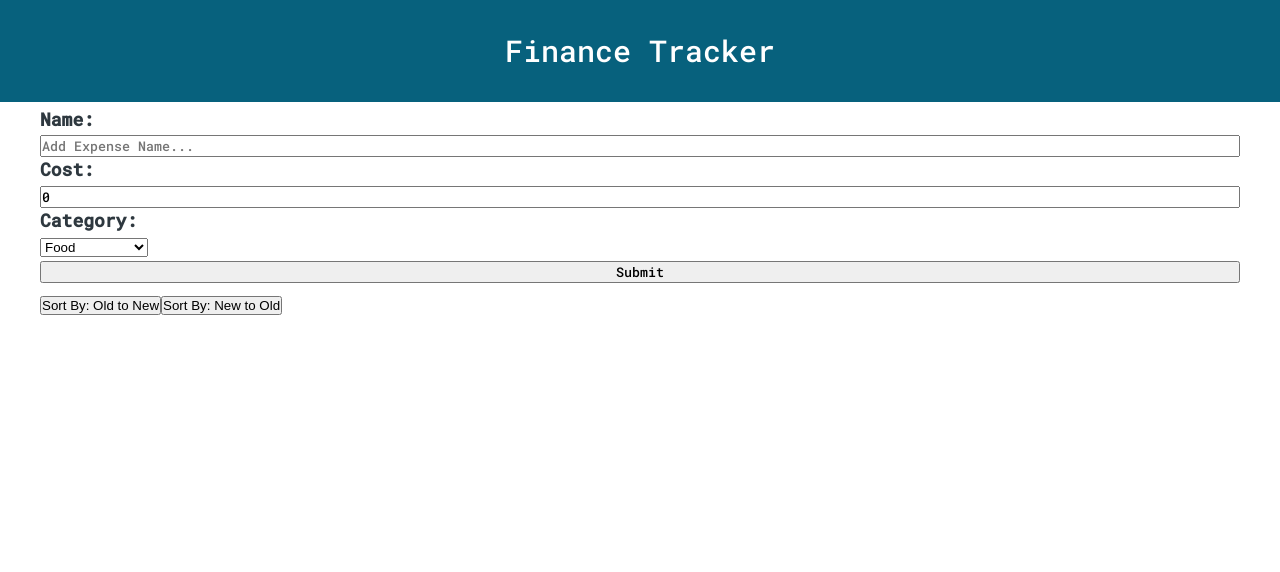
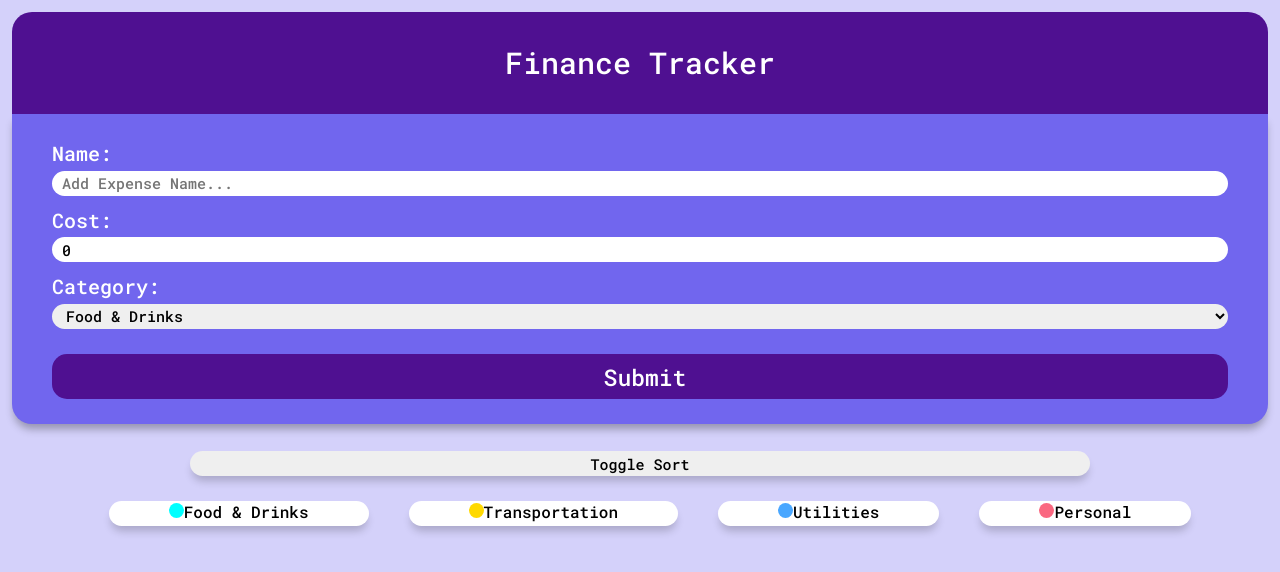
Before and after one commit to markliu2002/PersonalFinanceTracker, a React (Create React App) app: page / in a window 1280 px wide. Shown: the top 572 px of the page. Built offline with nearby package versions, Linux system fonts and the light colour scheme.

Commit message:
updated UI

```diff
--- a/src/App.css
+++ b/src/App.css
@@ -7,7 +7,7 @@
 body {
   font-family: 'Roboto Mono', monospace;
   line-height: 1.4;
-  background-color: #fff;
+  background-color:	#d4d1fa;
 }
 
 a {
@@ -15,46 +15,275 @@ a {
   text-decoration: none;
 }
 
+.topSection {
+  background-color: #d4d1fa;
+}
+
+.header {
+  margin-top: 12px;
+  margin-bottom: 0px;
+  margin-left: 12px;
+  margin-right: 12px;
+
+  border-top-left-radius: 20px;
+  border-top-right-radius: 20px;
+  background-color: #4f1091;
+  color: #fff;
+  font-size: 30px;
+  font-weight: normal;
+  text-align: center;
+  padding: 30px;
+}
+
 .addExpenseDiv {
-  padding: 5px 40px;
+  margin-top: 0px;
+  margin-bottom: 12px;
+  margin-left: 12px;
+  margin-right: 12px;
+
+  padding: 15px 40px;
+  border-bottom-left-radius: 20px;
+  border-bottom-right-radius: 20px;
+  background-color:  #7166ee;
+  -webkit-box-shadow: 0px 7px 9px -2px rgba(0,0,0,0.35);
+  -moz-box-shadow: 0px 7px 9px -2px rgba(0,0,0,0.35);
+  box-shadow: 0px 7px 9px -2px rgba(0,0,0,0.30);
 }
 
 form {
-  background-color: #fff;
-  clear: both;
-  color: #2E383F;
-  font-size: large;
-  font-weight: bold;
+  color: #fff;
+  font-size: 20px;
+}
+
+label {
+  display: block;
+  margin-top: 10px;
+}
+
+input {
+  border-radius: 15px;
+  border-style: none;
+  padding-left: 10px;
+  height: 25px;
+  font-family: 'Roboto Mono', monospace;
+  font-size: 15px;
   width: 100%;
 }
 
-input {
+select {
+  border-radius: 15px;
+  border-style: none;
+  padding-left: 10px;
+  height: 25px;
   font-family: 'Roboto Mono', monospace;
+  font-size: 15px;
   width: 100%;
-  clear: both;
 }
 
-.ExpenseItemDate {
-
-  /*flex: 1;*/
-  order: 1;
+input[type=submit] {
+  background-color: #4f1091;
+  color: #fff;
+  font-size: 23px;
+  height: 45px;
+  margin-top: 25px;
+  margin-bottom: 10px; /*matches the first labels margin-top: 10px; */
 }
 
-.ExpenseItemName {
-  /*flex: 1;*/
-  order: 2;
+.sortBtn {
+  font-size: 15px;
+  font-family: 'Roboto Mono', monospace;
+  border-radius: 15px;
+  border-style: none;
+  margin: 10px 30px;
+  padding: 0px;
+  height: 25px;
+
+  flex: 1;
+  -webkit-box-shadow: 0px 7px 9px -2px rgba(0,0,0,0.25);
+  -moz-box-shadow: 0px 7px 9px -2px rgba(0,0,0,0.25);
+  box-shadow: 0px 7px 9px -2px rgba(0,0,0,0.20);
 }
 
-.ExpenseItemCat {
-  /*flex: 1;*/
-  order: 3;
+
+
+.legend {
+  list-style: none;
+  display: flex;
+  flex-wrap: wrap;
+  justify-content: center;
 }
 
-.ExpenseItemCost {
-  /*flex: 0.25;*/
-  order: 4;
+.legend li {
+  float: left; margin-right: 10px;
 }
 
+.FoodLegendIcon {
+  background-color: #fff;
+  font-family: 'Roboto Mono', monospace;
+  border-radius: 15px;
+  border-style: none;
+  margin: 10px 30px;
+  padding: 0px 60px;
+  height: 25px;
+
+  /* flex: 1; */
+  -webkit-box-shadow: 0px 7px 9px -2px rgba(0,0,0,0.25);
+  -moz-box-shadow: 0px 7px 9px -2px rgba(0,0,0,0.25);
+  box-shadow: 0px 7px 9px -2px rgba(0,0,0,0.20);
+}
+
+.Fooddot {
+  border-radius: 50%;
+  height: 15px;
+  width: 15px;
+  background-color: aqua;
+  display: inline-block;
+}
+
+.TransportLegendIcon {
+  background-color: #fff;
+  font-family: 'Roboto Mono', monospace;
+  border-radius: 15px;
+  border-style: none;
+  margin: 10px 30px;
+  padding: 0px 60px;
+  height: 25px;
+
+  /* flex: 1; */
+  -webkit-box-shadow: 0px 7px 9px -2px rgba(0,0,0,0.25);
+  -moz-box-shadow: 0px 7px 9px -2px rgba(0,0,0,0.25);
+  box-shadow: 0px 7px 9px -2px rgba(0,0,0,0.20);
+}
+
+.Transportdot {
+  border-radius: 50%;
+  height: 15px;
+  width: 15px;
+  background-color: rgb(255, 217, 0);
+  display: inline-block;
+}
+
+.UtilLegendIcon {
+  background-color: #fff;
+  font-family: 'Roboto Mono', monospace;
+  border-radius: 15px;
+  border-style: none;
+  margin: 10px 30px;
+  padding: 0px 60px;
+  height: 25px;
+
+  /* flex: 1; */
+  -webkit-box-shadow: 0px 7px 9px -2px rgba(0,0,0,0.25);
+  -moz-box-shadow: 0px 7px 9px -2px rgba(0,0,0,0.25);
+  box-shadow: 0px 7px 9px -2px rgba(0,0,0,0.20);
+}
+
+.Utildot {
+  border-radius: 50%;
+  height: 15px;
+  width: 15px;
+  background-color: rgb(73, 167, 255);
+  display: inline-block;
+}
+
+.PersonalLegendIcon {
+  background-color: #fff;
+  font-family: 'Roboto Mono', monospace;
+  border-radius: 15px;
+  border-style: none;
+  margin: 10px 30px;
+  padding: 0px 60px;
+  height: 25px;
+
+  /* flex: 1; */
+  -webkit-box-shadow: 0px 7px 9px -2px rgba(0,0,0,0.25);
+  -moz-box-shadow: 0px 7px 9px -2px rgba(0,0,0,0.25);
+  box-shadow: 0px 7px 9px -2px rgba(0,0,0,0.20);
+}
+
+.Personaldot {
+  border-radius: 50%;
+  height: 15px;
+  width: 15px;
+  background-color: rgb(250, 104, 129);
+  display: inline-block;
+}
+
+
+
+
+
 .sortingDiv {
-  padding: 5px 40px;
+  display: flex;
+  padding: 5px 160px;
 }
+
+
+
+
+
+
+
+.expenseItem {
+  display: flex;                  /* establish flex container */
+  flex-direction: row;            /* default value; can be omitted */
+  flex-wrap: nowrap;              /* default value; can be omitted */
+  justify-content: space-between; /* switched from default (flex-start, see below) */
+  /* background:#F5F5F5; */
+  border-radius: 15px;
+  border-style: none;
+  margin: 18px 30px;
+  padding: 0px 0px;
+  height: 20%;
+
+  -webkit-box-shadow: 0px 7px 9px -2px rgba(0,0,0,0.35);
+  -moz-box-shadow: 0px 7px 9px -2px rgba(0,0,0,0.35);
+  box-shadow: 0px 7px 9px -2px rgba(0,0,0,0.25);
+}
+
+.colourStripe {
+  /* color: #fff; */
+  border: none;
+  width: 40px;
+  height: 100%;
+  border-top-left-radius: 10px;
+  border-bottom-left-radius: 10px;
+  cursor: pointer;
+  float: left;
+}
+
+/*Had to seperate ExpenseMainSection and ExpenseButtonSection in the ExpenseItem so we can do this and still have the button take up 100% of its side*/
+.ExpenseMainSection {
+  padding: 10px;
+}
+
+
+#FoodexpenseItem {
+  background-color: aqua;
+}
+
+#TransportexpenseItem {
+  background-color: rgb(255, 217, 0);
+}
+
+#UtilexpenseItem {
+  background-color: rgb(73, 167, 255);
+}
+
+
+#PersonalexpenseItem {
+  background-color: rgb(250, 104, 129);
+}
+
+
+.deleteBtn {
+  background: #ff0000;
+  color: #fff;
+  border: none;
+  width: 40px;
+  height: 100%;
+  border-top-right-radius: 10px;
+  border-bottom-right-radius: 10px;
+  cursor: pointer;
+  float: right;
+}
--- a/src/App.js
+++ b/src/App.js
@@ -1,35 +1,18 @@
+// MAIN APP COMPONENT
 import React from 'react';
 
 import Header from './components/Header';
 import AddExpense from './components/AddExpense';
+import Legend from './components/Legend';
 import Sorting from './components/Sorting';
 import Expenses from './components/Expenses';
-
 
 import './App.css';
 
 class App extends React.Component {
 
   state = {
-    expenses: [
-      /*
-      {
-        name: 'Tesla',
-        cost: 35000,
-        category: 'Transportation'
-      },
-      {
-        name: 'Electricity',
-        cost: 100,
-        category: 'Utilities'
-      },
-      {
-        name: 'Massage',
-        cost: 80,
-        category: 'Personal'
-      },
-      */
-    ],
+    expenses: [],
   }
 
 
@@ -43,11 +26,24 @@ class App extends React.Component {
       category: category,
       date: date,
     }
-    console.log(newExpense);
+
+    if(newExpense.category === 'Food & Drinks') {
+      alert('ITS Food & Drinks FAM')
+    }
+    else if(newExpense.category === 'Transportation') {
+      alert('ITS Transportation FAM')
+    }
+    else if(newExpense.category === 'Utilities') {
+      alert('ITS Utilities FAM')
+    }
+    else {
+      alert('ITS PERSONAL FAM')
+    }
+
     this.setState(
       { expenses: [...this.state.expenses, newExpense] }
     );
-    console.log(this.state.expenses);
+
   }
 
   // Have to put this delExpense function is App.js cuz if we put it in Expense.js, that is just the array component that holds all the ExpenseItems. This App.js is the actual UI. We need to pass this function from here (b/c the UI will be changed for every delete) to Expense.js (b/c the array will be changed for every delete) then to ExpenseItem.js (where the actual delete button is)
@@ -59,32 +55,30 @@ class App extends React.Component {
     );
   }
 
-  sortNewToOld = () => {
+  reverseSort = () => {
     alert('CLICKED sort NEW to old')
     const {expenses} = this.state
-    let newExpenses = expenses.reverse() // Currently these buttons do the same thing
-    this.setState(
-      {expenses: newExpenses}
-    );
-  }
-
-  sortOldToNew = () => {
-    alert('CLICKED sort OLD to new')
-    const {expenses} = this.state
-    let newExpenses = expenses.reverse() // Currently these buttons do the same thing
+    let newExpenses = expenses.reverse() // Reverses order
     this.setState(
       {expenses: newExpenses}
     );
   }
 
 
+
+
   render() {
     return (
       <div className="App">
-        <Header />
-        <AddExpense addExpense={this.addExpense} />
-        <Sorting sortNewToOld={this.sortNewToOld} sortOldToNew={this.sortOldToNew}/>
-        <Expenses expenses={this.state.expenses} delExpense={this.delExpense}/>
+        <div className="topSection">
+          <Header />
+          <AddExpense addExpense={this.addExpense} />
+        </div>
+        <div className="bottomSection">
+          <Sorting reverseSort={this.reverseSort}/>
+          <Legend />
+          <Expenses expenses={this.state.expenses} delExpense={this.delExpense}/>
+        </div>
       </div>
     );
   }
--- a/src/components/AddExpense.js
+++ b/src/components/AddExpense.js
@@ -1,4 +1,4 @@
-// THIS COMPONENT IS THE FORM ABOVE THE LIST OF ALL THE USER's EXPENSES
+// ADDING EXPENSES COMPONENT
 
 import React, { Component } from 'react';
 import moment from 'moment';
@@ -8,7 +8,7 @@ export class AddExpense extends Component {
   state = {
     name: '',
     cost: 0,
-    category: 'Food',
+    category: 'Food & Drinks',
     date: moment().format('MMMM Do YYYY, h:mm:ss a'),
   }
 
@@ -50,7 +50,7 @@ export class AddExpense extends Component {
       this.setState({
         name: '',
         cost: 0,
-        category: 'Food',
+        category: 'Food & Drinks',
         date: moment().format('MMMM Do YYYY, h:mm:ss a'),
       });
     } else {
@@ -70,7 +70,7 @@ export class AddExpense extends Component {
           placeholder="Add Expense Name..."
           value={this.state.name}
           onChange={this.handleNameChange} // React ships with a number of synthetic events that work across all browsers. One of these is onChange which will capture any changes to our input box. need to add an onChange handler and update the state b/c when we start typing in the textbox, the title in the state is going to have whatever we type inside of it.
-          /><br />
+          />
 
           <label>Cost:</label>
           <input
@@ -79,16 +79,15 @@ export class AddExpense extends Component {
           placeholder="Add Expense Cost..."
           value={this.state.cost}
           onChange={this.handleCostChange} // React ships with a number of synthetic events that work across all browsers. One of these is onChange which will capture any changes to our input box. need to add an onChange handler and update the state b/c when we start typing in the textbox, the title in the state is going to have whatever we type inside of it.
-          /><br />
+          />
 
           <label>Category:</label>
-          <br />
           <select value={this.state.category} onChange={this.handleCatChange} style={{flex:'1'}}>
-            <option value="Food" >Food</option>
+            <option value="Food & Drinks" >Food & Drinks</option>
             <option value="Transportation" >Transportation</option>
             <option value="Utilities" >Utilities</option>
             <option value="Personal" >Personal</option>
-          </select><br />
+          </select>
 
           <input
           type="submit"
--- a/src/components/ExpenseItem.js
+++ b/src/components/ExpenseItem.js
@@ -1,4 +1,4 @@
-// THIS COMPONENT IS AN INDIVIDUAL EXPENSE ITEM. EACH RECTANGLE
+// INDIVIDUAL EXPENSE ITEM (rectange log) COMPONENT
 
 import React, { Component } from 'react';
 
@@ -8,42 +8,35 @@ export class ExpenseItem extends Component {
     this.props.delExpense(this.props.expense.date);
   }
 
+  // method to set the id name depending on this.props.expense.category
+  _setIdName() {
+    if (this.props.expense.category === 'Food & Drinks')
+      return "FoodexpenseItem";
+    else if (this.props.expense.category === 'Transportation')
+      return "TransportexpenseItem";
+    else if (this.props.expense.category === 'Utilities')
+      return "UtilexpenseItem";
+    else
+      return "PersonalexpenseItem";
+  }
+
   render() {
     return (
-      <div style={itemStyle}>
-        <h2 className="ExpenseItemDate">{this.props.expense.date}</h2>
-        <h2 className="ExpenseItemName">{this.props.expense.name}</h2>
-        <h2 className="ExpenseItemCat">{this.props.expense.category}</h2>
-        <h2 className="ExpenseItemCost">${this.props.expense.cost} <button style={btnStyle} onClick={this.handleDelete}> X </button></h2>
+      // each expense item has the same general form so they call have className="expenseItem". What changes is their background color, so depending on the props.category, their id will be different, and then is App.css, different id's wil have different background colors. Set id to the _setIdName() method
+      <div className="expenseItem"  >
+        <div>
+          <p className="colourStripe" id={this._setIdName()}></p>
+        </div>
+        <div className="ExpenseMainSection">
+          <p className="ExpenseItemText">{this.props.expense.date} {'    '}  {this.props.expense.name} ${this.props.expense.cost}</p>
+        </div>
+        <div className="ExpenseButtonSection">
+          <button className="deleteBtn" onClick={this.handleDelete}> X </button>
+        </div>
+
       </div>
     );
   }
 }
 
-
-
-const itemStyle = {
-  display: 'flex',                  /* establish flex container */
-  flexDirection: 'row',            /* default value; can be omitted */
-  flexWrap: 'nowrap',              /* default value; can be omitted */
-  justifyContent: 'space-between', /* switched from default (flex-start, see below) */
-
-  background: '#F5F5F5',
-  borderRadius: '15px',
-  borderStyle: 'solid',
-  margin: '5px 30px',
-  padding: '10px 20px',
-}
-
-const btnStyle = {
-  background: '#ff0000',
-  color: '#fff',
-  border: 'none',
-  width: '40%',
-  height: '50%',
-  borderRadius: '10px',
-  cursor: 'pointer',
-  float: 'right'
-}
-
 export default ExpenseItem
--- a/src/components/Expenses.js
+++ b/src/components/Expenses.js
@@ -1,4 +1,4 @@
-// THIS COMPONENT IS JUST AN ARRAY OF ALL THE ExpenseItems
+// ARRAY OF ALL THE ExpenseItems COMPONENT
 
 import React, { Component } from 'react';
 import ExpenseItem from './ExpenseItem';
--- a/src/components/Header.js
+++ b/src/components/Header.js
@@ -1,11 +1,11 @@
-// THIS COMPONENT IS THE HEADER THAT SAYS 'Finance Tracker'
+// HEADER COMPONENT
 
 import React from 'react'
 
 export default function Header() {
   return (
     <div>
-      <header style={headerStyle}>
+      <header className="header">
         Finance Tracker
       </header>
     </div>
@@ -13,15 +13,3 @@ export default function Header() {
 }
 
 // CAN USE VARIABLES FOR STYLING, we don't need {{}} only need {}. The style of the Header is set to this
-const headerStyle = {
-  backgroundColor: '#07617D',
-  color: '#fff',
-  fontSize: '30px',
-  fontWeight: 'normal',
-  textAlign: 'center',
-  padding: '30px'
-// #F9A828 < mustard yellow
-// #ECECEB < white
-// #07617D < navy blue
-// #2E383F < dark blue
-}
--- /dev/null
+++ b/src/components/Legend.js
@@ -0,0 +1,29 @@
+import React from 'react'
+
+export default function Legend() {
+  return (
+    <ul className="legend">
+
+      <li className="FoodLegendIcon">
+        <span class="Fooddot"></span>
+        Food & Drinks
+      </li>
+
+      <li className="TransportLegendIcon">
+        <span class="Transportdot"></span>
+        Transportation
+      </li>
+
+      <li className="UtilLegendIcon">
+        <span class="Utildot"></span>
+        Utilities
+      </li>
+
+      <li className="PersonalLegendIcon">
+        <span class="Personaldot"></span>
+        Personal
+      </li>
+
+    </ul>
+  )
+}
--- a/src/components/Sorting.js
+++ b/src/components/Sorting.js
@@ -1,3 +1,4 @@
+// SORTING BUTTONS COMPONENT
 import React, { Component } from 'react'
 
 export class Sorting extends Component {
@@ -5,8 +6,7 @@ export class Sorting extends Component {
   render() {
     return (
       <div className="sortingDiv">
-          <button onClick={this.props.sortOldToNew} style={{flex:'1'}}>Sort By: Old to New</button>
-          <button onClick={this.props.sortNewToOld} style={{flex:'1'}}>Sort By: New to Old</button>
+          <button className="sortBtn" onClick={this.props.reverseSort}>Toggle Sort</button>
       </div>
     )
   }
```
